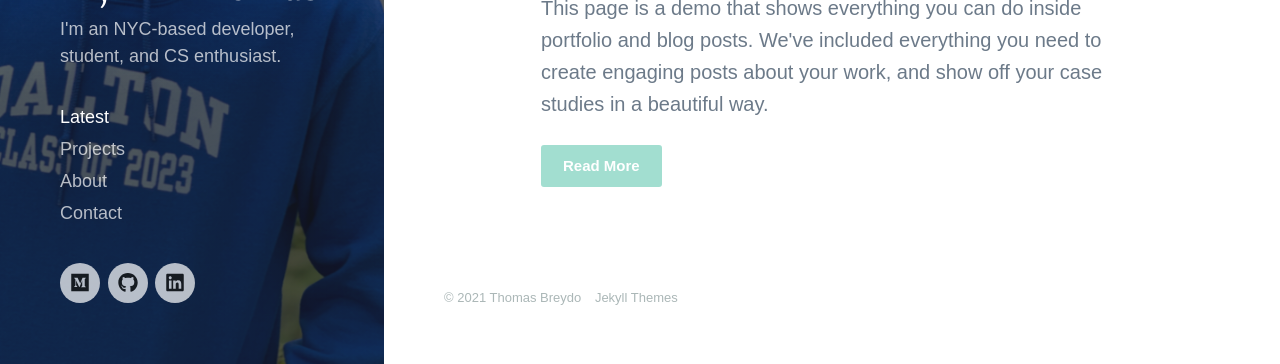
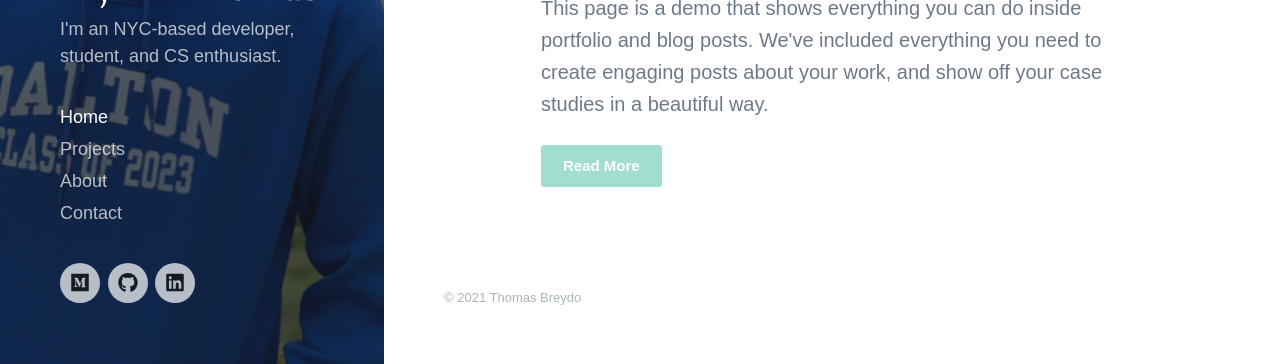
Before and after one commit to thomasbreydo/thomasbreydo.github.io, a Jekyll site: the page built from index.html, in a window 1280 px wide and 900 px high, scrolled down 133 px. Shown: the part 536-900 px from the top of the window. Built offline with Jekyll 4.4.1, drawn with Linux system fonts in a browser that asks for light colours; nearby versions of some CDN libraries; some web fonts are replaced; the list of posts is cut into pages by our own code; part of the change alters nothing that is shown.

Commit message:
Update index title

```diff
--- a/_data/settings.yml
+++ b/_data/settings.yml
@@ -11,7 +11,7 @@ header_settings:
 
 menu_settings:
   menu_items:
-    - title: 'Latest'
+    - title: 'Home'
       url: '/'
     - title: 'Projects'
       url: '/projects/'
--- a/_includes/footer.html
+++ b/_includes/footer.html
@@ -2,7 +2,6 @@
 
 	<div class="footer__copyright">
 		<span>© {{ 'now' | date: "%Y" }} {{ site.data.settings.basic_settings.site_title }}</span>
-		<a href="https://jekyllthemes.io" target="_blank">Jekyll Themes</a>
 	</div>
 
 </footer>
--- a/_layouts/default.html
+++ b/_layouts/default.html
@@ -4,39 +4,25 @@
 
 <head>
 
+
 	<meta charset="utf-8">
-    <meta content="IE=edge,chrome=1" http-equiv="X-UA-Compatible">
+	<meta http-equiv="X-UA-Compatible" content="IE=edge,chrome=1">
 
 	<!-- Page Info -->
-    <link href="{{ site.data.settings.basic_settings.favicon_image | relative_url }}"
-          rel="shortcut icon">
-    <title>{% if page.url == "/" %}{{
-        site.data.settings.basic_settings.site_title }} – {{ page.title }}{%
-        else %}{{ page.title }} – {{
-        site.data.settings.basic_settings.site_title }}{% endif %}</title>
-    <meta content="{% if page.description %}{{ page.description | strip_html | xml_escape }}{% else %}{{ page.excerpt | strip_html | xml_escape }}{% endif %}"
-          name="description">
+	<link rel="shortcut icon" href="{{ site.data.settings.basic_settings.favicon_image | relative_url }}">
+	<title>{{ page.title }} – {{ site.data.settings.basic_settings.site_title }}</title>
+	<meta name="description" content="{% if page.description %}{{ page.description | strip_html | xml_escape }}{% else %}{{ page.excerpt | strip_html | xml_escape }}{% endif %}">
 
 	<!-- Twitter Card -->
-    <meta content="summary_large_image" name="twitter:card">
-    <meta content="{% if page.url == " name="twitter:title"
-    /" %}{{ site.data.settings.basic_settings.site_title }} – {{ page.title }}{%
-    else %}{{ page.title }} – {{ site.data.settings.basic_settings.site_title
-    }}{% endif %}">
-    <meta content="{% if page.description %}{{ page.description | strip_html | xml_escape }}{% else %}{{ page.excerpt | strip_html | xml_escape }}{% endif %}"
-          name="twitter:description">
-    <meta content="{{ page.featured_image | absolute_url }}"
-          name="twitter:image:src">
+	<meta name="twitter:card" content="summary_large_image">
+	<meta name="twitter:title" content="{% if page.url == "/" %}{{ site.data.settings.basic_settings.site_title }} – {{ page.title }}{% else %}{{ page.title }} – {{ site.data.settings.basic_settings.site_title }}{% endif %}">
+	<meta name="twitter:description" content="{% if page.description %}{{ page.description | strip_html | xml_escape }}{% else %}{{ page.excerpt | strip_html | xml_escape }}{% endif %}">
+	<meta name="twitter:image:src" content="{{ page.featured_image | absolute_url }}">
 
 	<!-- Facebook OpenGraph -->
-    <meta content="{% if page.url == " property="og:title"
-    /" %}{{ site.data.settings.basic_settings.site_title }} – {{ page.title }}{%
-    else %}{{ page.title }} – {{ site.data.settings.basic_settings.site_title
-    }}{% endif %}" />
-    <meta content="{% if page.description %}{{ page.description | strip_html | xml_escape }}{% else %}{{ page.excerpt | strip_html | xml_escape }}{% endif %}"
-          property="og:description"/>
-    <meta content="{{ page.featured_image | absolute_url }}"
-          property="og:image"/>
+	<meta property="og:title" content="{% if page.url == "/" %}{{ site.data.settings.basic_settings.site_title }} – {{ page.title }}{% else %}{{ page.title }} – {{ site.data.settings.basic_settings.site_title }}{% endif %}" />
+	<meta property="og:description" content="{% if page.description %}{{ page.description | strip_html | xml_escape }}{% else %}{{ page.excerpt | strip_html | xml_escape }}{% endif %}" />
+	<meta property="og:image" content="{{ page.featured_image | absolute_url }}" />
 
 	{% if site.data.settings.font_settings.font_embed %}
 	<!-- Font Embed Code -->
@@ -44,28 +30,17 @@
 	{% endif %}
 
 	<!-- Styles -->
-    <meta content="width=device-width, initial-scale=1" name="viewport">
-    <link href="{{ '/css/style.css' | relative_url }}" rel="stylesheet">
+	<meta name="viewport" content="width=device-width, initial-scale=1">
+	<link rel="stylesheet" href="{{ '/css/style.css' | relative_url }}">
 
 	<!-- Icons -->
-    <script crossorigin="anonymous" defer
-            integrity="sha384-GXi56ipjsBwAe6v5X4xSrVNXGOmpdJYZEEh/0/GqJ3JTHsfDsF8v0YQvZCJYAiGu"
-            src="https://use.fontawesome.com/releases/v5.1.1/js/solid.js"></script>
-    <script crossorigin="anonymous" defer
-            integrity="sha384-0inRy4HkP0hJ038ZyfQ4vLl+F4POKbqnaUB6ewmU4dWP0ki8Q27A0VFiVRIpscvL"
-            src="https://use.fontawesome.com/releases/v5.1.1/js/brands.js"></script>
-    <script crossorigin="anonymous"
-            defer
-            integrity="sha384-NY6PHjYLP2f+gL3uaVfqUZImmw71ArL9+Roi9o+I4+RBqArA2CfW1sJ1wkABFfPe"
-            src="https://use.fontawesome.com/releases/v5.1.1/js/fontawesome.js"></script>
+	<script defer src="https://use.fontawesome.com/releases/v5.1.1/js/solid.js" integrity="sha384-GXi56ipjsBwAe6v5X4xSrVNXGOmpdJYZEEh/0/GqJ3JTHsfDsF8v0YQvZCJYAiGu" crossorigin="anonymous"></script>
+	<script defer src="https://use.fontawesome.com/releases/v5.1.1/js/brands.js" integrity="sha384-0inRy4HkP0hJ038ZyfQ4vLl+F4POKbqnaUB6ewmU4dWP0ki8Q27A0VFiVRIpscvL" crossorigin="anonymous"></script>
+	<script defer src="https://use.fontawesome.com/releases/v5.1.1/js/fontawesome.js" integrity="sha384-NY6PHjYLP2f+gL3uaVfqUZImmw71ArL9+Roi9o+I4+RBqArA2CfW1sJ1wkABFfPe" crossorigin="anonymous"></script>
 
 	{% if site.data.settings.advanced_settings.custom_styles %}
 	<!-- Custom Styles -->
-    <style>{
-    {
-        site . data . settings . advanced_settings . custom_styles
-    }
-    }</style>
+	<style>{{ site.data.settings.advanced_settings.custom_styles }}</style>
 	{% endif %}
 
 	{% if site.data.settings.advanced_settings.analytics_code %}
@@ -81,53 +56,20 @@
 </head>
 
 
-<body class="loading{% if site.data.settings.advanced_settings.ajax_loading == true %} ajax-loading{% endif %}"
-      data-page-url="{{ page.url | replace: 'index.html', '' }}"
-      data-site-url="{{ site.url }}">
+<body class="loading{% if site.data.settings.advanced_settings.ajax_loading == true %} ajax-loading{% endif %}" data-site-url="{{ site.url }}" data-page-url="{{ page.url | replace: 'index.html', '' }}">
 
 
 	{% include header.html %}
 
 
-<div class="loader">
-    <svg height="30" viewBox="0 0 120 30" width="120"
-         xmlns="http://www.w3.org/2000/svg">
-        <circle cx="15" cy="15" r="15">
-            <animate attributeName="r" begin="0s" calcMode="linear" dur="0.8s" from="15"
-                     repeatCount="indefinite" to="15"
-                     values="15;9;15"/>
-            <animate attributeName="fill-opacity" begin="0s" calcMode="linear" dur="0.8s"
-                     from="1" repeatCount="indefinite" to="1"
-                     values="1;.5;1"/>
-        </circle>
-        <circle cx="60" cy="15" fill-opacity="0.3" r="9">
-            <animate attributeName="r" begin="0s" calcMode="linear" dur="0.8s" from="9"
-                     repeatCount="indefinite" to="9"
-                     values="9;15;9"/>
-            <animate attributeName="fill-opacity" begin="0s" calcMode="linear" dur="0.8s"
-                     from="0.5" repeatCount="indefinite" to="0.5"
-                     values=".5;1;.5"/>
-        </circle>
-        <circle cx="105" cy="15" r="15">
-            <animate attributeName="r" begin="0s" calcMode="linear" dur="0.8s" from="15"
-                     repeatCount="indefinite" to="15"
-                     values="15;9;15"/>
-            <animate attributeName="fill-opacity" begin="0s" calcMode="linear" dur="0.8s"
-                     from="1" repeatCount="indefinite" to="1"
-                     values="1;.5;1"/>
-        </circle>
-    </svg>
-</div>
+	<div class="loader"><svg width="120" height="30" viewBox="0 0 120 30" xmlns="http://www.w3.org/2000/svg"><circle cx="15" cy="15" r="15"><animate attributeName="r" from="15" to="15" begin="0s" dur="0.8s" values="15;9;15" calcMode="linear" repeatCount="indefinite" /><animate attributeName="fill-opacity" from="1" to="1" begin="0s" dur="0.8s" values="1;.5;1" calcMode="linear" repeatCount="indefinite" /></circle><circle cx="60" cy="15" r="9" fill-opacity="0.3"><animate attributeName="r" from="9" to="9" begin="0s" dur="0.8s" values="9;15;9" calcMode="linear" repeatCount="indefinite" /><animate attributeName="fill-opacity" from="0.5" to="0.5" begin="0s" dur="0.8s" values=".5;1;.5" calcMode="linear" repeatCount="indefinite" /></circle><circle cx="105" cy="15" r="15"><animate attributeName="r" from="15" to="15" begin="0s" dur="0.8s" values="15;9;15" calcMode="linear" repeatCount="indefinite" /><animate attributeName="fill-opacity" from="1" to="1" begin="0s" dur="0.8s" values="1;.5;1" calcMode="linear" repeatCount="indefinite" /></circle></svg></div>
 
 	<div class="page-loader"></div>
 
 
 	<div class="page">
 
-    <div class="page__content" data-page-title="{% if page.url == "
-    /" %}{{ site.data.settings.basic_settings.site_title }} – {{ page.title }}{%
-    else %}{{ page.title }} – {{ site.data.settings.basic_settings.site_title
-    }}{% endif %}" data-image="{{ page.featured_image | relative_url }}">
+		<div class="page__content" data-page-title="{% if page.url == "/" %}{{ site.data.settings.basic_settings.site_title }} – {{ page.title }}{% else %}{{ page.title }} – {{ site.data.settings.basic_settings.site_title }}{% endif %}" data-image="{{ page.featured_image | relative_url }}">
 
 			{{ content }}
 
```
Lines whose indentation alone changed are shown as unchanged.
